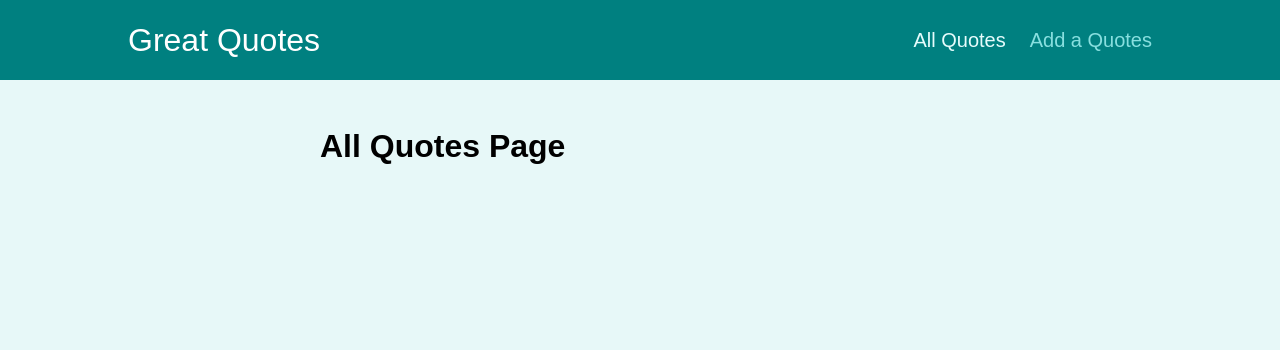
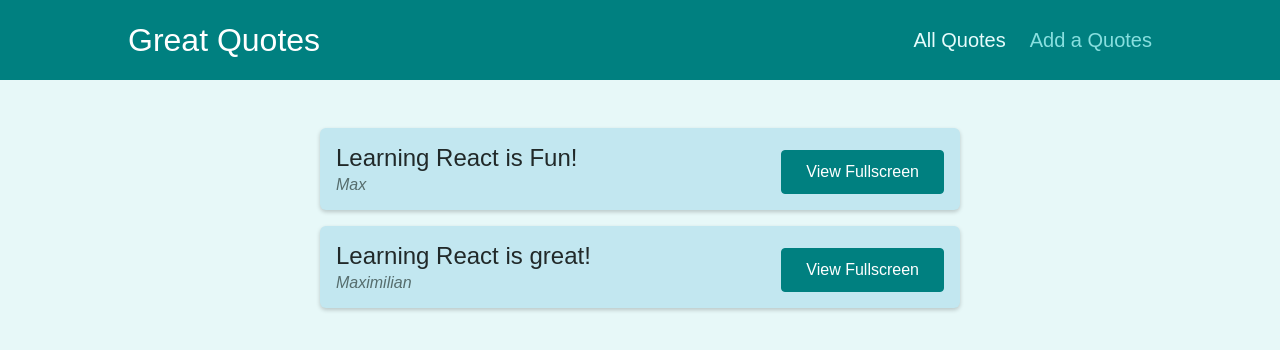
Before and after one commit to Rimsha-Urooj/routing-practice, a React (Create React App) app: page /quotes in a window 1280 px wide. Shown: the top 350 px of the page. Built offline with nearby package versions, Linux system fonts and the light colour scheme.

Commit message:
adding dummy data and more content

```diff
--- a/src/components/quotes/QuoteForm.js
+++ b/src/components/quotes/QuoteForm.js
@@ -1,7 +1,7 @@
 import { useRef } from 'react';
 
-import Card from '../ui/Card';
-import LoadingSpinner from '../ui/LoadingSpinner';
+import Card from '../UI/Card';
+import LoadingSpinner from '../UI/LoadingSpinner';
 import classes from './QuoteForm.module.css';
 
 const QuoteForm = (props) => {
--- a/src/pages/AllQuotes.js
+++ b/src/pages/AllQuotes.js
@@ -1,10 +1,21 @@
 import React from 'react';
+import QuoteList from '../components/quotes/QuoteList';
 
+const DUMMY_QUOTES = [
+    {
+        id: 'q1',
+        author: 'Max',
+        text: 'Learning React is Fun!',
+    },
+    {
+        id: 'q2',
+        author: 'Maximilian',
+        text: 'Learning React is great!',
+    },
+];
 function AllQuotes() {
     return (
-        <h1>
-            All Quotes Page
-        </h1>
+        <QuoteList quotes={DUMMY_QUOTES} />
     );
 };
 
--- a/src/pages/NewQuote.js
+++ b/src/pages/NewQuote.js
@@ -1,10 +1,12 @@
 import React from 'react';
+import QuoteForm from '../components/quotes/QuoteForm';
 
 function NewQuote() {
+    const addQuoteHandler = (quoteData) => {
+        console.log(quoteData);
+    };
     return (
-        <h1>
-            New Quote Page
-        </h1>
+       <QuoteForm onAddQuote = {addQuoteHandler} />
     );
 };
 
```
Also changed, not shown: 1 other file (tests, documents, lock files or other folders).
